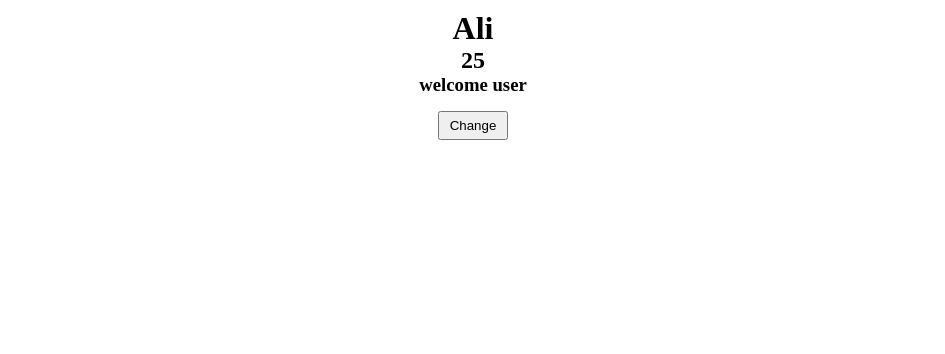
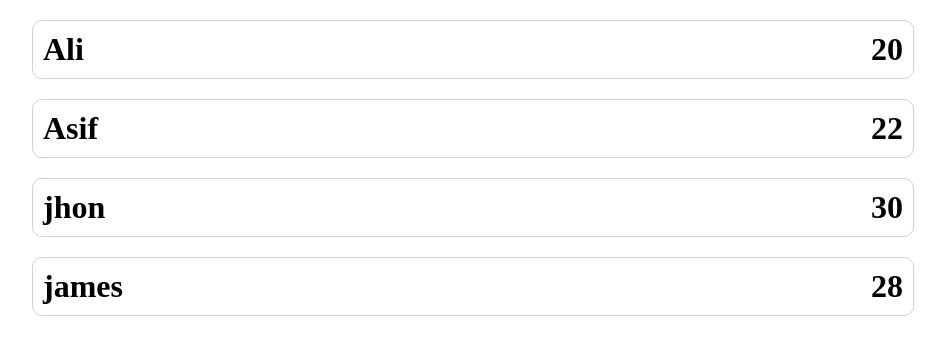
Before and after one commit to Code-with-Asif/nextjs, a Next.js app: page /object in a window 1280 px wide. Shown: the top 354 px of the page, without its empty margins (167-1112 px from the left). Built offline with nearby package versions, Linux system fonts and the light colour scheme.

Commit message:
made changes

```diff
--- /dev/null
+++ b/pages/data.js
@@ -0,0 +1,6 @@
+export const users = [
+  { name: "Ali", age: 20 },
+  { name: "Asif", age: 22 },
+  { name: "jhon", age: 30 },
+  { name: "james", age: 28 },
+];
--- a/pages/object.jsx
+++ b/pages/object.jsx
@@ -1,22 +1,32 @@
 import { useState } from "react";
 import styles from "../styles/Home.module.css";
+import { users } from "./data";
 
 const Object = () => {
-  const [info, setInfo] = useState([]);
-  const [user, setUser] = useState({
-    name: "Ali",
-    age: 25,
-    message: "welcome  user",
-  });
-  const textChange = () => {
-    setUser({ ...user, message: "welcome Asif" });
-  };
+  const [info, setInfo] = useState(users);
+  // const [user, setUser] = useState({
+  //   name: "Ali",
+  //   age: 25,
+  //   message: "welcome  user",
+  // });
+  // const textChange = () => {
+  //   setUser({ ...user, message: "welcome Asif" });
+  // };
   return (
     <div className={styles.userData}>
-      <h1>{user.name}</h1>
+      {/* <h1>{user.name}</h1>
       <h2>{user.age}</h2>
       <h3>{user.message}</h3>
-      <button onClick={textChange}>Change </button>
+      <button onClick={textChange}>Change </button> */}
+
+      {info.map((myUser) => {
+        return (
+          <div className={styles.myUser}>
+            <h1>{myUser.name}</h1>
+            <h1>{myUser.age}</h1>
+          </div>
+        );
+      })}
     </div>
   );
 };
--- a/styles/Home.module.css
+++ b/styles/Home.module.css
@@ -43,3 +43,12 @@ color: #fff;}
     cursor: pointer;
     margin-top: 15px;
 }
+.myUser{
+display: flex;
+border: 1px solid rgb(211, 209, 209);
+margin: 10px 0px;
+width: 70%;
+justify-content: space-between;
+padding: 10px;
+border-radius:10px ;
+}
```
